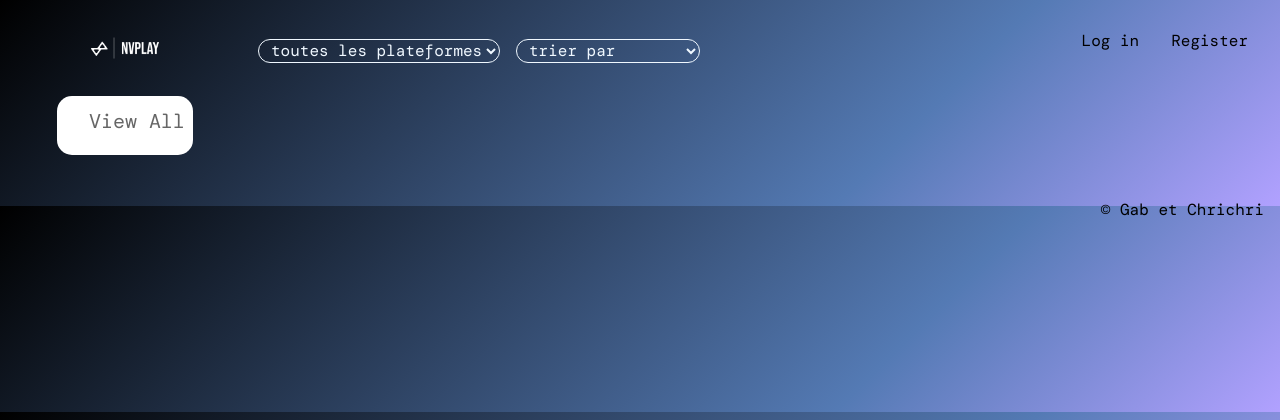
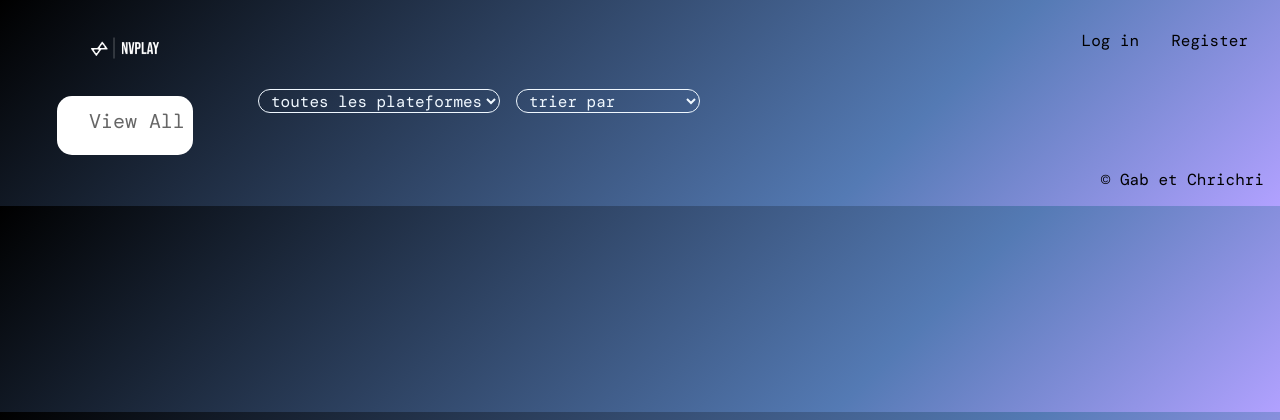
Before and after one commit to Superjesusman/Tp-TCH056, a PHP site: page / in a window 1280 px wide. Shown: the top 420 px of the page. Run offline with PHP 8.4, Linux system fonts and the light colour scheme; data that the repository does not hold is empty.

Commit message:
css non-problematique pour index

```diff
--- a/Tp/Style/index.css
+++ b/Tp/Style/index.css
@@ -12,7 +12,7 @@ body {
 .conteneur {
   display: grid;
   grid-template-columns: 15.625rem auto;
-  grid-template-rows: 15% 5% 100fr 10%;
+  grid-template-rows: 15fr 5fr 70fr 10;
   grid-template-areas:
     "sidebar  entete"
     "sidebar  menu"
```
